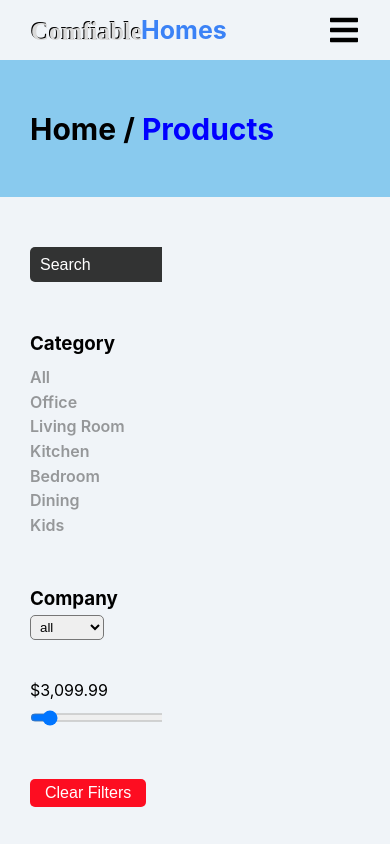
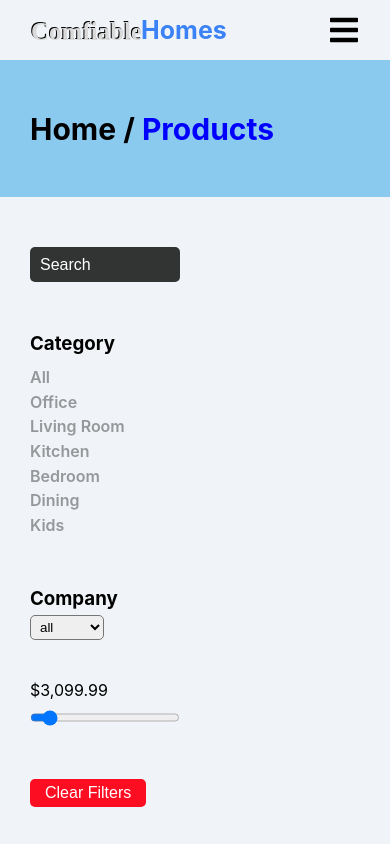
Before and after one commit to bezbrain/ComfiableHomes, a React (Vite) app: page /products in a window 390 px wide. Shown: the top 844 px of the page. Built offline with nearby package versions, Linux system fonts and the light colour scheme; data requests are answered from the project's data file.

Commit message:
Worked massively on the product page interface, and wrote the media query

```diff
--- a/src/index.css
+++ b/src/index.css
@@ -31,5 +31,4 @@ body {
   font-family: Inter, system-ui, Avenir, Helvetica, Arial, sans-serif;
   background-color: var(--extremelylightblue);
   /* overflow-x: hidden; */
-  /* color: var(--extremelylightblack); */
 }
--- a/src/styles/product.css
+++ b/src/styles/product.css
@@ -29,7 +29,7 @@
 }
 @media screen and (max-width: 800px) {
   .products aside {
-    width: 40%;
+    width: 50%;
     /* border: 2px solid red; */
   }
 }
--- a/src/styles/product2.css
+++ b/src/styles/product2.css
@@ -12,9 +12,6 @@
 
 .product-header {
   margin-top: 25px;
-  /* border: 2px solid red; */
-  /* justify-content: space-between; */
-  /* align-items: center; */
 }
 
 .product-header > p {
```
